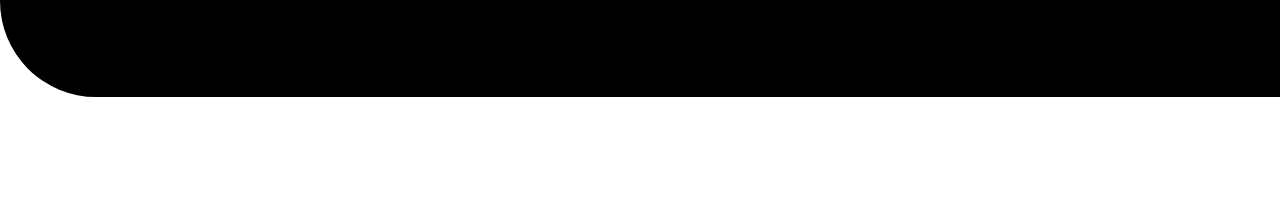
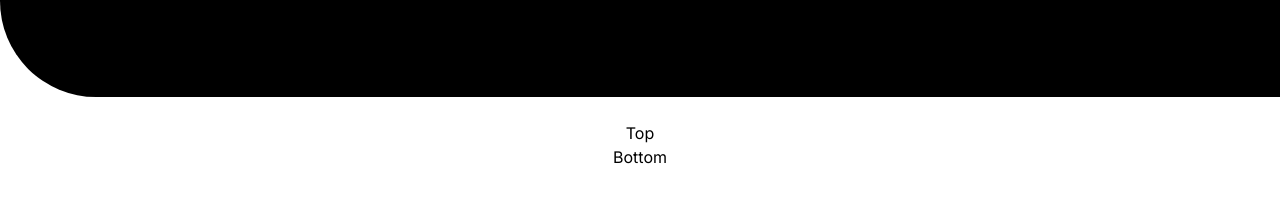
Before and after one commit to KillerMax4299/MARKALL, a Next.js app: page / in a window 1280 px wide. Shown: the part 687-890 px from the top of the page. Before the commit the page ends 800 px from the top, so only its background shows below. Built offline with nearby package versions, Linux system fonts and the light colour scheme.

Commit message:
section added

```diff
--- /dev/null
+++ b/app/components/section/Bottom.jsx
@@ -0,0 +1,12 @@
+'use client'
+import { useState, useEffect} from 'react'
+
+const Bottom = () => {
+  return (
+    <div>
+      Bottom
+    </div>
+  )
+}
+
+export default Bottom
--- /dev/null
+++ b/app/components/section/Section.jsx
@@ -0,0 +1,16 @@
+'use client'
+import Top from "./Top"
+import Bottom from "./Bottom"
+
+const Section = () => {
+  return (
+    <>
+      <div className="p-6 flex flex-col items-center h-[25rem]">
+        <Top />
+        <Bottom/>
+      </div>
+    </>
+  )
+}
+
+export default Section
--- /dev/null
+++ b/app/components/section/Top.jsx
@@ -0,0 +1,12 @@
+'use client'
+import { useState, useEffect} from 'react'
+
+const Top = () => {
+  return (
+    <div>
+      Top
+    </div>
+  )
+}
+
+export default Top
--- a/app/globals.css
+++ b/app/globals.css
@@ -1,3 +1,24 @@
 @tailwind base;
 @tailwind components;
 @tailwind utilities;
+
+/* styles.css */
+/* Hide the scrollbar for the entire page */
+::-webkit-scrollbar {
+  width: 0 !important;
+}
+
+/* Hide the scrollbar track */
+::-webkit-scrollbar-track {
+  width: 0 !important;
+}
+
+/* Hide the scrollbar thumb */
+::-webkit-scrollbar-thumb {
+  width: 0 !important;
+}
+
+/* Hide the scrollbar corner */
+::-webkit-scrollbar-corner {
+  display: none !important;
+}
--- a/app/page.jsx
+++ b/app/page.jsx
@@ -1,10 +1,12 @@
 import Main from './components/main/Main'
-import Image from 'next/image'
+import Section from './components/section/Section';
+
 
 export default function Home() {
   return (
     <main>
       <Main />
+      <Section />
     </main>
   );
 }
```
